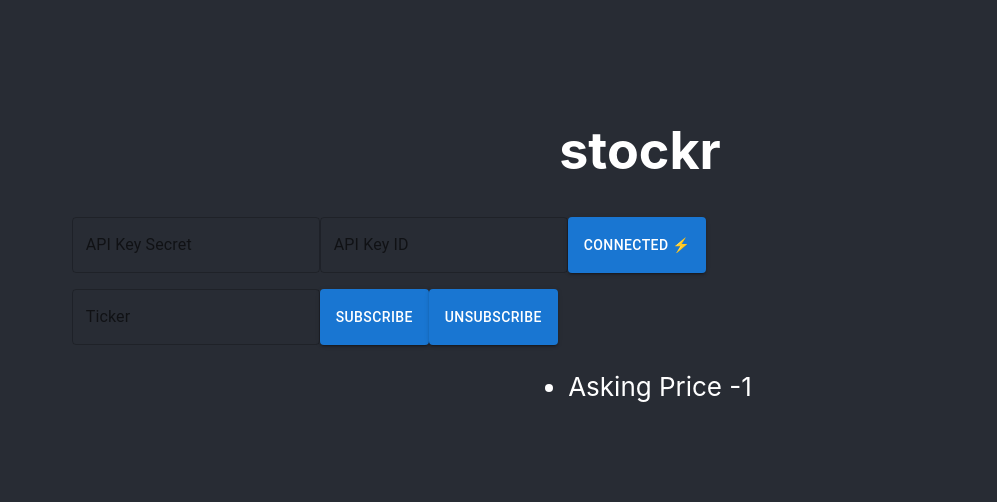
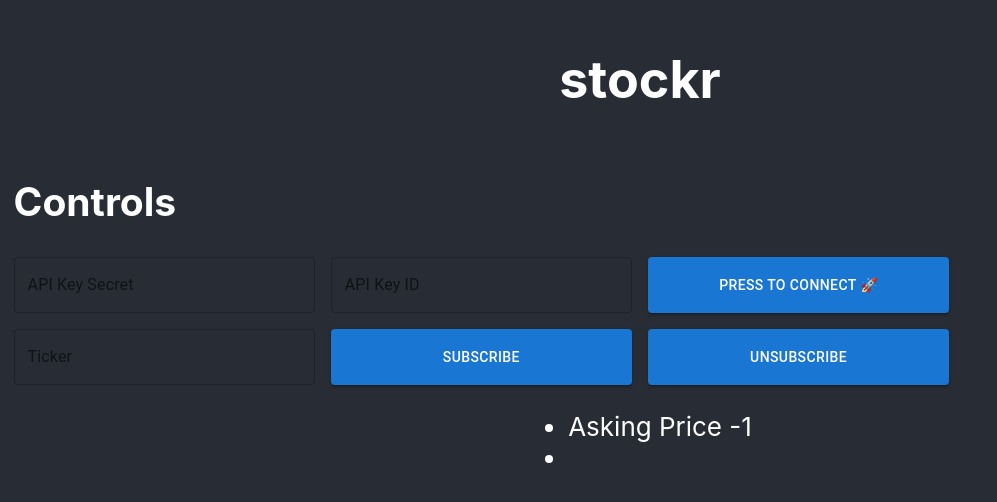
Before and after one commit to soof-golan/stockr, a React (Vite) app: page / in a window 1280 px wide. Shown: the part 144-646 px from the top of the page, without its empty margins (0-997 px from the left). Built offline with nearby package versions, Linux system fonts and the light colour scheme.

Commit message:
Live quotes for a single ticker

```diff
--- a/src/App.tsx
+++ b/src/App.tsx
@@ -1,17 +1,30 @@
-import {useState} from 'react'
+import {useEffect, useState} from 'react'
 import './App.css'
-import {Box, Button, ButtonGroup, Grid, TextField} from "@mui/material";
+import Box from '@mui/material/Box';
+import Button from '@mui/material/Button';
+import Grid from '@mui/material/Grid';
+import TextField from '@mui/material/TextField';
 import {DataGrid} from "@mui/x-data-grid";
 
 type AlpacaMessage = { T: string, msg: string, code?: number };
 type TradeMessage = { T: 'q' | 't', ap: number, bp: number } | AlpacaMessage;
 type AlpacaCredentials = { secret: string, keyId: string };
 type TradeHandler = (msg: TradeMessage) => void;
+type ConnectionHandler = (value: boolean) => void;
 
 class SocketController {
   private ws: Partial<WebSocket> = {};
   private credentials?: AlpacaCredentials;
-  private promisifyClose = async (ws: Partial<WebSocket>) => new Promise<void>(resolve => ws.onclose = () => resolve());
+  private promisifyClose = async (ws: Partial<WebSocket>) => new Promise<void>(resolve => {
+    const prevHandler = ws.onclose;
+    return ws.onclose = (e) => {
+      console.log(prevHandler)
+      if (typeof prevHandler === 'function'){
+        prevHandler(e);
+      }
+      resolve();
+    };
+  });
   private static instance: SocketController = new SocketController();
   static get = () => SocketController.instance;
 
@@ -31,7 +44,7 @@ class SocketController {
     console.log('Authenticating', keyId)
     this.send({action: "auth", key: keyId, secret});
   }
-
+  private connectionHandlers: Array<(v: boolean) => any> = []
   private tradeHandlers: { [T: string]: Array<(m: TradeMessage) => any> } = {
     q: [],
     t: []
@@ -68,6 +81,10 @@ class SocketController {
     this.credentials = credentials
     this.ws = new WebSocket('wss://stream.data.alpaca.markets/v2/iex');
     this.ws.onmessage = this.onMessage.bind(this);
+    this.ws.onclose = (e) => {
+      console.warn(e)
+      this.connectionHandlers.map(f => f(false))
+    };
   }
 
   public subscribe = (ticker: string) => this.send({action: "subscribe", trades: [ticker], quotes: [ticker]});
@@ -75,7 +92,8 @@ class SocketController {
   private addHandler = (handler: TradeHandler, T: string): any => this.tradeHandlers[T].push(handler);
   public addTradeHandler = (handler: TradeHandler) => this.addHandler(handler, 't')
   public addQuoteHandler = (handler: TradeHandler) => this.addHandler(handler, 'q');
-  public status = () => !this.ws.CLOSED
+  public addConnectionHandler = (handler: (value: boolean) => any) => this.connectionHandlers.push(handler);
+  public connected = () => !this.ws.CLOSED && this.ws.OPEN
 }
 
 const useSocketController = () => SocketController.get()
@@ -86,12 +104,20 @@ function App() {
   const [secret, setSecret] = useState(storage?.secret ?? '');
   const [keyId, setKeyId] = useState(storage?.keyId ?? '');
   const [ticker, setTicker] = useState('');
-  const [ap, setAp] = useState(-1)
+  const [connected, setConnectedStatus] = useState(socketController.connected());
+  const [ap, setAp] = useState(-1);
+  const [q, setQ] = useState('');
   const [rows, setRows] = useState([])
   socketController.addQuoteHandler((m) => {
     console.log(m);
-    setAp(m.ap);
+    setQ(JSON.stringify(m));
+    if (m.ap !== 0) {
+      setAp(m.ap);
+    }
   })
+
+  socketController.addConnectionHandler((value) => setConnectedStatus(value)  );
+
   const updateSecret = (value: string) => {
     storage.setItem('secret', value);
     setSecret(value);
@@ -103,85 +129,89 @@ function App() {
   const updateTicker = (value: string) => {
     setTicker((value ?? '').toString().toUpperCase())
   }
-  const gridXs = 2
+  const gridXs = 3
 
   return (
     <div className="App">
       <header className="App-header">
         <h1>stockr</h1>
         <Box>
-          <Grid container spacing={2} columns={6}>
-            <Grid container item>
-              <Grid item>
+          <div align={'left'}>
+            <h2>Controls</h2>
+          </div>
+          <Grid container spacing={2} columns={9}>
+            <Grid container item spacing={2}>
+              <Grid item xs={gridXs}>
                 <TextField
                   id="alpaca-api-key-secret"
                   label="API Key Secret"
                   type="password"
-                  defaultValue={secret}
+                  fullWidth
                   autoComplete='alpaca-api-key-secret'
                   onChange={(event) => updateSecret(event.target.value)}
                   value={secret}
                 />
               </Grid>
-              <Grid item>
+              <Grid item xs={gridXs}>
                 <TextField
                   id="alpaca-api-key-id"
                   label="API Key ID"
                   type='text'
-                  defaultValue={keyId}
+                  fullWidth
                   autoComplete='alpaca-api-key-id'
                   onChange={(event) => updateKeyId(event.target.value)}
                   value={keyId}
                 />
               </Grid>
-              <Grid item>
+              <Grid item xs={gridXs}>
                 <Button
                   className='button-stockr'
                   variant="contained"
+                  fullWidth
                   onClick={() => socketController.connect({keyId, secret})}>
-                  {socketController?.status() ? 'Connected ⚡' : 'Press to Connect 🚀'}
+                  {connected ? 'Connected ⚡' : 'Press to Connect 🚀'}
                 </Button>
               </Grid>
             </Grid>
-            <Grid container item>
-              <Grid item>
+            <Grid container item spacing={2}>
+              <Grid item xs={gridXs}>
                 <TextField
                   id="ticker"
                   label="Ticker"
                   type='text'
-                  defaultValue=''
+                  fullWidth
                   onChange={(event) => updateTicker(event.target.value)}
                   value={ticker}
                 />
               </Grid>
-              <Grid item>
+              <Grid item xs={gridXs}>
                 <Button
                   variant="contained"
                   className='button-stockr'
+                  fullWidth
                   onClick={() => socketController.subscribe(ticker)}>
                   Subscribe
                 </Button>
               </Grid>
-              <Grid item>
+              <Grid item xs={gridXs}>
                 <Button
                   variant="contained"
                   className='button-stockr'
+                  fullWidth
                   onClick={() => socketController.unsubscribe(ticker)}>
                   Unsubscribe
                 </Button>
               </Grid>
             </Grid>
-
           </Grid>
         </Box>
-
-
-        {/*<DataGrid columns={['123',]} rows={[]}>*/}
-        {/*</DataGrid>*/}
         <div>
           <ul>
             <li>
               Asking Price {ap}
+            </li>
+            <li>
+              {q}
             </li>
           </ul>
         </div>
```
